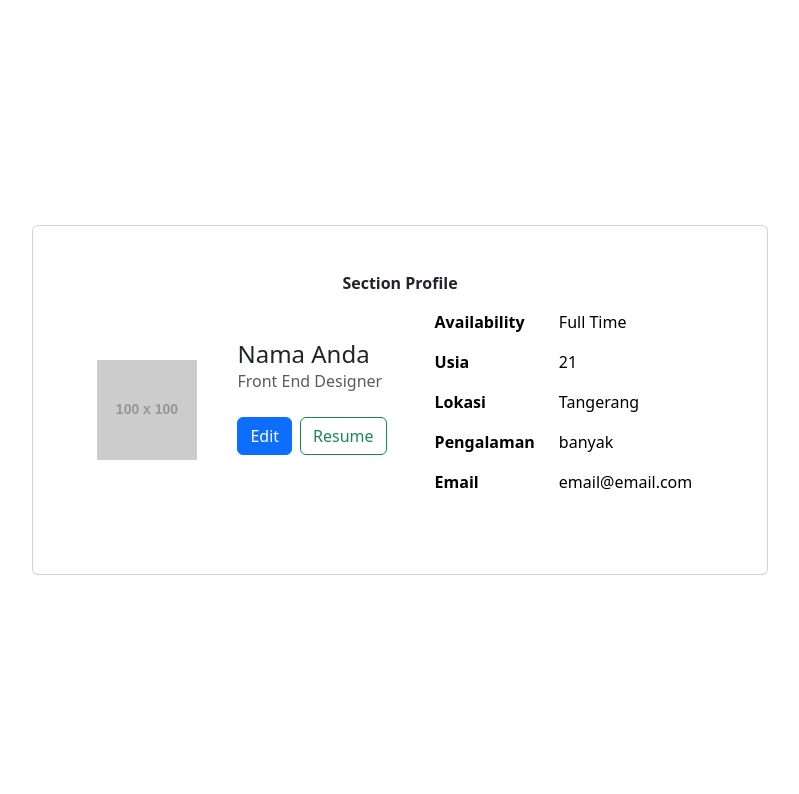
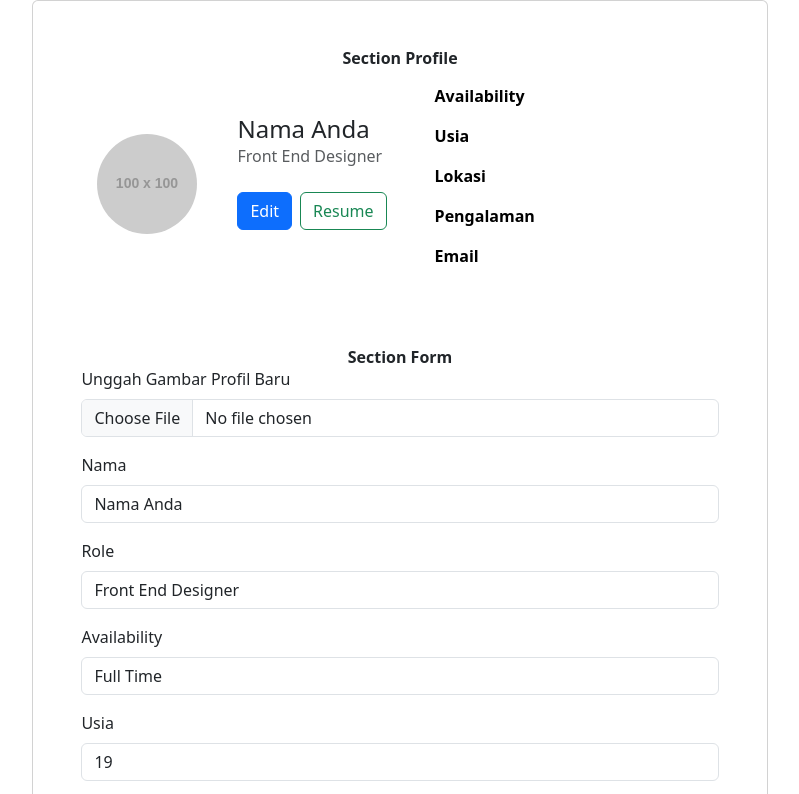
Before and after one commit to HenzEXE/Assignment4H8_MuhamadHendySaputra, a plain HTML site: page index.html in a window 1280 px wide. Both pictures are taken after a click on the button "Edit". Shown: the top 794 px of the page, without its empty margins (240-1039 px from the left). Drawn offline with nearby package versions, Linux system fonts and the light colour scheme; placeholder pictures from the web are drawn by us.

Commit message:
Form Untuk Ubah Biodata

```diff
--- a/index.html
+++ b/index.html
@@ -10,24 +10,50 @@
       integrity="sha384-QWTKZyjpPEjISv5WaRU9OFeRpok6YctnYmDr5pNlyT2bRjXh0JMhjY6hW+ALEwIH"
       crossorigin="anonymous"
     />
-    <title>Edit Biodata</title>
+    <title>Biodata</title>
+    <style>
+      /* Sembunyikan form awalnya */
+      #form-section {
+        display: none;
+      }
+
+      /* Style untuk pratinjau gambar */
+      .img-preview {
+        width: 100px;
+        height: 100px;
+        object-fit: cover;
+        border-radius: 50%;
+      }
+    </style>
   </head>
   <body class="d-flex align-items-center justify-content-center min-vh-100">
-    <div class="card p-5" style="max-width: 1000px">
+    <div class="card p-5" style="max-width: 800px">
+      <!-- Bagian Profil -->
       <h1 class="text-center font-bold">Section Profile</h1>
       <div class="d-flex justify-content-between align-items-center">
-        <!-- Left Column -->
         <div class="d-flex align-items-center">
+          <!-- Area Gambar Profil -->
           <div id="foto" class="p-3">
-            <img src="https://via.placeholder.com/100" alt="Foto" />
+            <img
+              id="profile-img"
+              src="https://via.placeholder.com/100"
+              alt="Foto"
+              class="img-preview"
+            />
           </div>
           <div class="flex-col p-4">
             <div><span id="nama" class="h4">Nama Anda</span></div>
             <div>
               <span id="role" class="text-muted">Front End Designer</span>
             </div>
+            <!-- Tombol Edit dan Resume -->
             <div class="d-flex py-4">
-              <button id="button-edit" type="button" class="btn btn-primary">
+              <button
+                id="button-edit"
+                type="button"
+                class="btn btn-primary"
+                onclick="toggleForm()"
+              >
                 Edit
               </button>
               <button
@@ -40,35 +66,184 @@
             </div>
           </div>
         </div>
-
-        <!-- Right Column (Table) -->
         <div class="p-2" style="min-width: 300px">
+          <!-- Tabel Informasi Profil -->
           <table class="table table-borderless">
             <tbody>
               <tr>
                 <td><b>Availability</b></td>
-                <td><span id="availability">Full Time</span></td>
+                <td><span id="availability"></span></td>
               </tr>
               <tr>
                 <td><b>Usia</b></td>
-                <td><span id="usia">21</span></td>
+                <td><span id="usia"></span></td>
               </tr>
               <tr>
                 <td><b>Lokasi</b></td>
-                <td><span id="lokasi">Tangerang</span></td>
+                <td><span id="lokasi"></span></td>
               </tr>
               <tr>
                 <td><b>Pengalaman</b></td>
-                <td><span id="pengalaman">banyak</span></td>
+                <td><span id="pengalaman"></span></td>
               </tr>
               <tr>
                 <td><b>Email</b></td>
-                <td><span id="email">email@email.com</span></td>
+                <td><span id="email"></span></td>
               </tr>
             </tbody>
           </table>
         </div>
       </div>
+
+      <!-- Form (Awalnya Tersembunyi) -->
+      <div id="form-section" class="mt-5">
+        <h1 class="text-center font-bold">Section Form</h1>
+        <form id="editForm">
+          <!-- Input Unggah Gambar -->
+          <div class="mb-3">
+            <label for="profileImage" class="form-label"
+              >Unggah Gambar Profil Baru</label
+            >
+            <input
+              type="file"
+              class="form-control"
+              id="profileImage"
+              accept="image/*"
+              onchange="previewImage()"
+            />
+          </div>
+          <!-- Input Nama -->
+          <div class="mb-3">
+            <label for="namaInput" class="form-label">Nama</label>
+            <input
+              type="text"
+              class="form-control"
+              id="namaInput"
+              value="Nama Anda"
+            />
+          </div>
+          <!-- Input Role -->
+          <div class="mb-3">
+            <label for="roleInput" class="form-label">Role</label>
+            <input
+              type="text"
+              class="form-control"
+              id="roleInput"
+              value="Front End Designer"
+            />
+          </div>
+          <!-- Input Availability -->
+          <div class="mb-3">
+            <label for="availabilityInput" class="form-label"
+              >Availability</label
+            >
+            <input
+              type="text"
+              class="form-control"
+              id="availabilityInput"
+              value="Full Time"
+            />
+          </div>
+          <!-- Input Usia -->
+          <div class="mb-3">
+            <label for="usiaInput" class="form-label">Usia</label>
+            <input
+              type="number"
+              class="form-control"
+              id="usiaInput"
+              value="19"
+            />
+          </div>
+          <!-- Input Lokasi -->
+          <div class="mb-3">
+            <label for="lokasiInput" class="form-label">Lokasi</label>
+            <input
+              type="text"
+              class="form-control"
+              id="lokasiInput"
+              value="Jakarta"
+            />
+          </div>
+          <!-- Input Pengalaman -->
+          <div class="mb-3">
+            <label for="pengalamanInput" class="form-label"
+              >Years Experience</label
+            >
+            <input
+              type="number"
+              class="form-control"
+              id="pengalamanInput"
+              value="2"
+            />
+          </div>
+          <!-- Input Email -->
+          <div class="mb-3">
+            <label for="emailInput" class="form-label">Email</label>
+            <input
+              type="email"
+              class="form-control"
+              id="emailInput"
+              value="email@gmail.com"
+            />
+          </div>
+          <!-- Tombol Submit Form -->
+          <button
+            type="button"
+            class="btn btn-success w-100"
+            onclick="submitForm()"
+          >
+            Submit
+          </button>
+        </form>
+      </div>
     </div>
+
+    <!-- JavaScript untuk menampilkan form dan menampilkan pratinjau gambar -->
+    <script>
+      // Fungsi untuk menampilkan dan menyembunyikan form
+      function toggleForm() {
+        const formSection = document.getElementById("form-section");
+        formSection.style.display =
+          formSection.style.display === "none" ||
+          formSection.style.display === ""
+            ? "block"
+            : "none";
+      }
+
+      // Fungsi untuk menampilkan pratinjau gambar yang diunggah
+      function previewImage() {
+        const file = document.getElementById("profileImage").files[0];
+        if (file) {
+          const reader = new FileReader();
+          reader.onload = function (e) {
+            document.getElementById("profile-img").src = e.target.result;
+          };
+          reader.readAsDataURL(file);
+        }
+      }
+
+      // Fungsi untuk menyimpan perubahan data form ke profil
+      function submitForm() {
+        const nama = document.getElementById("namaInput").value;
+        const role = document.getElementById("roleInput").value;
+        const availability = document.getElementById("availabilityInput").value;
+        const usia = document.getElementById("usiaInput").value;
+        const lokasi = document.getElementById("lokasiInput").value;
+        const pengalaman = document.getElementById("pengalamanInput").value;
+        const email = document.getElementById("emailInput").value;
+
+        // Menampilkan data yang sudah diubah di bagian profil
+        document.getElementById("nama").textContent = nama;
+        document.getElementById("role").textContent = role;
+        document.getElementById("availability").textContent = availability;
+        document.getElementById("usia").textContent = usia;
+        document.getElementById("lokasi").textContent = lokasi;
+        document.getElementById("pengalaman").textContent = pengalaman;
+        document.getElementById("email").textContent = email;
+
+        // Sembunyikan form setelah disubmit
+        toggleForm();
+      }
+    </script>
   </body>
 </html>
```
